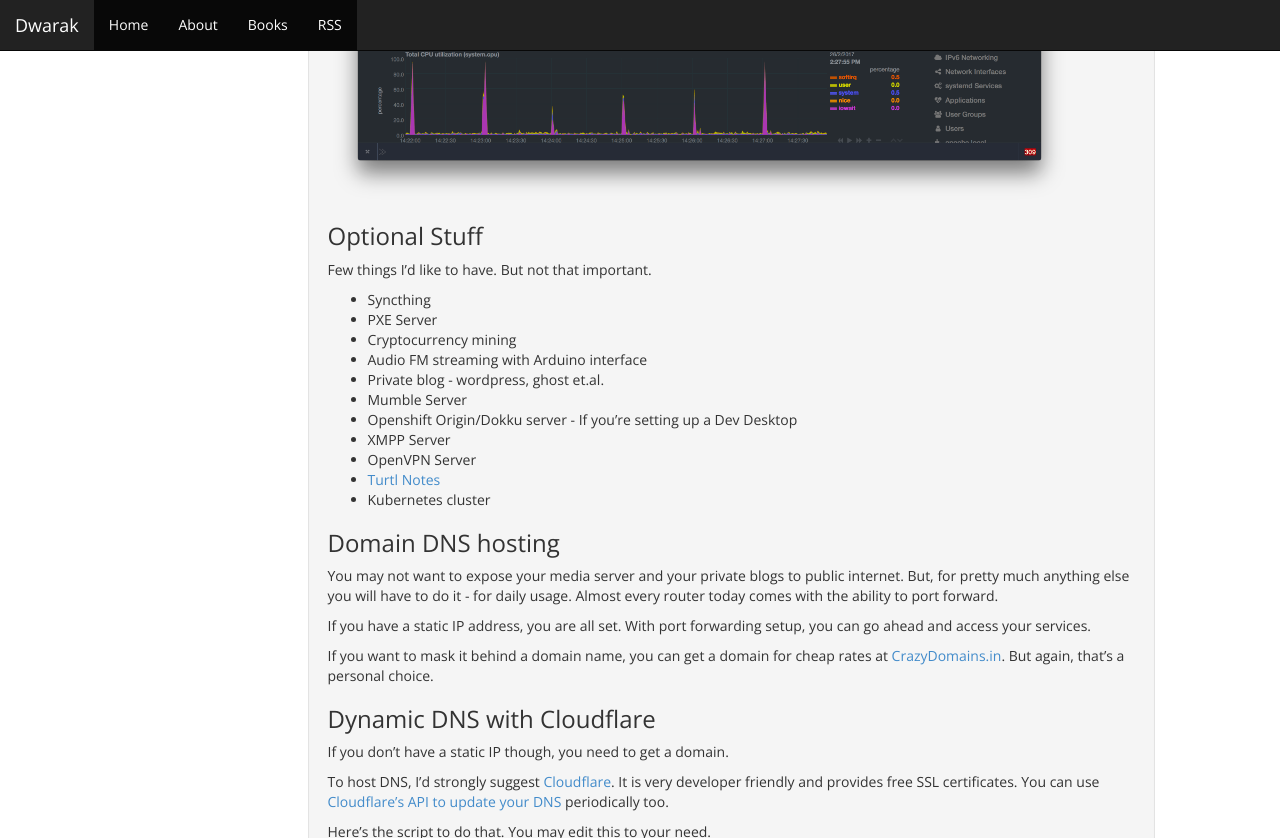
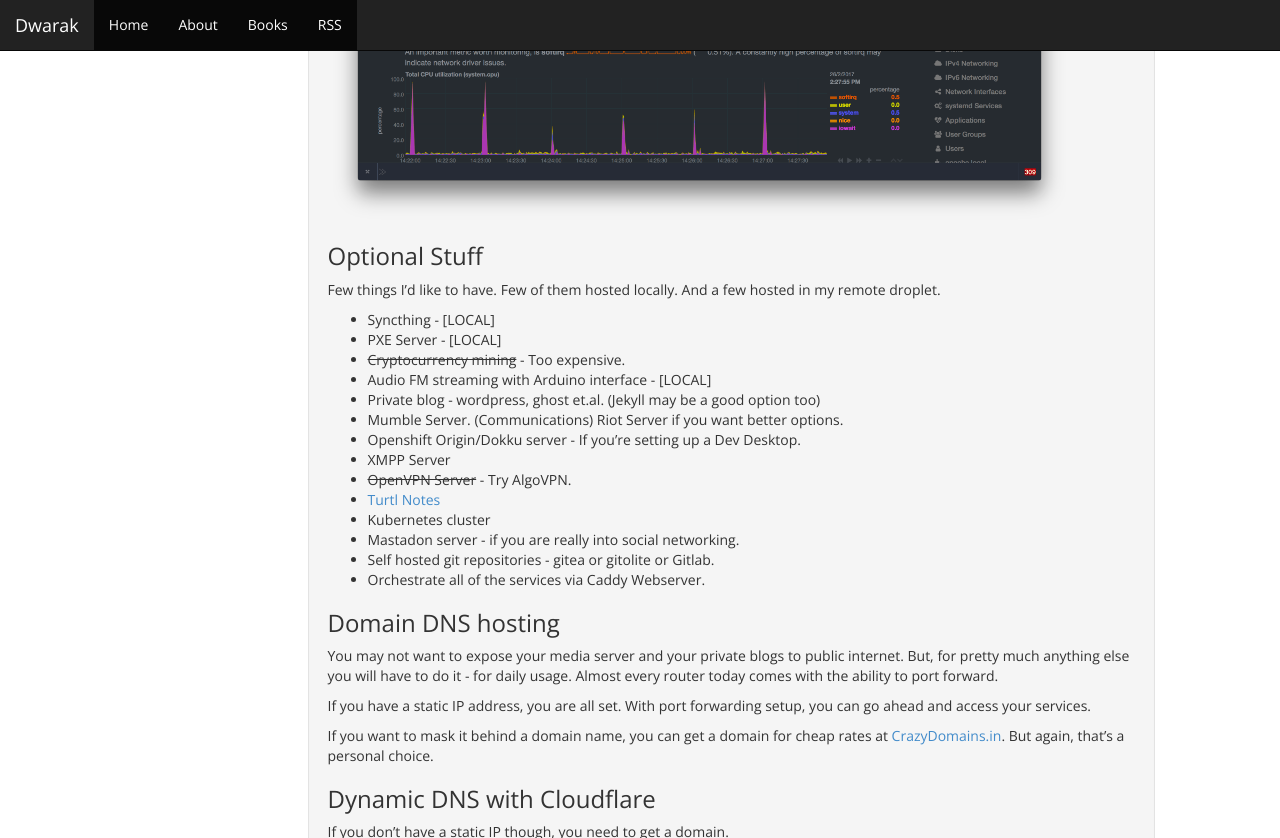
Before and after one commit to dtsdwarak/blog, a Jekyll site: the page built from collections/_posts/2017-02-26-Stuff-To-Do-With-Your-Own-Server.md, in a window 1280 px wide and 900 px high, scrolled down 1116 px, cut to the strip 0-838 px from the top of the window. Built offline with Jekyll 4.4.1, drawn with Linux system fonts in a browser that asks for light colours; some of the changed text lies outside the part shown.

Commit message:
Update on posts

```diff
--- a/collections/_posts/2017-02-26-Stuff-To-Do-With-Your-Own-Server.md
+++ b/collections/_posts/2017-02-26-Stuff-To-Do-With-Your-Own-Server.md
@@ -18,7 +18,7 @@ A list of essentials (or rather what I did) that your server has to run.
 
 My laptop's RAM got damaged last summer and I couldn't get a compatible replacement anywhere. So, of the 4 GB RAM the OEM had sold it with, only 2 GB is functional now. There isn't much scope to run memory-heavy applications, but the following definitely holds good. The peak average memory load comes close to 70%.
 
-* [Samba Shares](https://help.ubuntu.com/lts/serverguide/samba-fileserver.html) - to share files within devices on your network.
+* [Samba Shares](https://help.ubuntu.com/lts/serverguide/samba-fileserver.html) - to share files within devices on your network. [Follow my post here to create samba share on your server](/2018/05/26/Setup-Samba-File-Server/).
 * [Nextcloud/Owncloud](https://www.linuxbabe.com/cloud-storage/setup-nextcloud-server-ubuntu-16-04-apache-mariadb-php7) - your personal Dropbox.
   * [Secure your server with LetsEncrypt](https://www.digitalocean.com/community/tutorials/how-to-secure-apache-with-let-s-encrypt-on-ubuntu-14-04). Make sure you setup a cron to auto renew every 3 months. (***Details included in the blog post link.***)
 * [Plex Media server](https://www.plex.tv/) - your home Media Center.
@@ -36,19 +36,22 @@ Here's the monitoring dashboard for my laptop.
 
 ### Optional Stuff
 
-Few things I'd like to have. But not that important.
+Few things I'd like to have. Few of them hosted locally. And a few hosted in my remote droplet.
 
-* Syncthing
-* PXE Server
-* Cryptocurrency mining
-* Audio FM streaming with Arduino interface
-* Private blog - wordpress, ghost et.al.
-* Mumble Server
-* Openshift Origin/Dokku server - If you're setting up a Dev Desktop
+* Syncthing - [LOCAL]
+* PXE Server - [LOCAL]
+* ~~Cryptocurrency mining~~ - Too expensive.
+* Audio FM streaming with Arduino interface - [LOCAL]
+* Private blog - wordpress, ghost et.al. (Jekyll may be a good option too)
+* Mumble Server. (Communications) Riot Server if you want better options.
+* Openshift Origin/Dokku server - If you're setting up a Dev Desktop.
 * XMPP Server
-* OpenVPN Server
+* ~~OpenVPN Server~~ - Try AlgoVPN.
 * [Turtl Notes](https://turtlapp.com/docs/server/)
 * Kubernetes cluster
+* Mastadon server - if you are really into social networking.
+* Self hosted git repositories - gitea or gitolite or Gitlab.
+* Orchestrate all of the services via Caddy Webserver.
 
 ### Domain DNS hosting
 
```
Also changed, not shown: collections/_posts/2018-03-11-Host-Your-VPN.md (+4 -0 lines).
